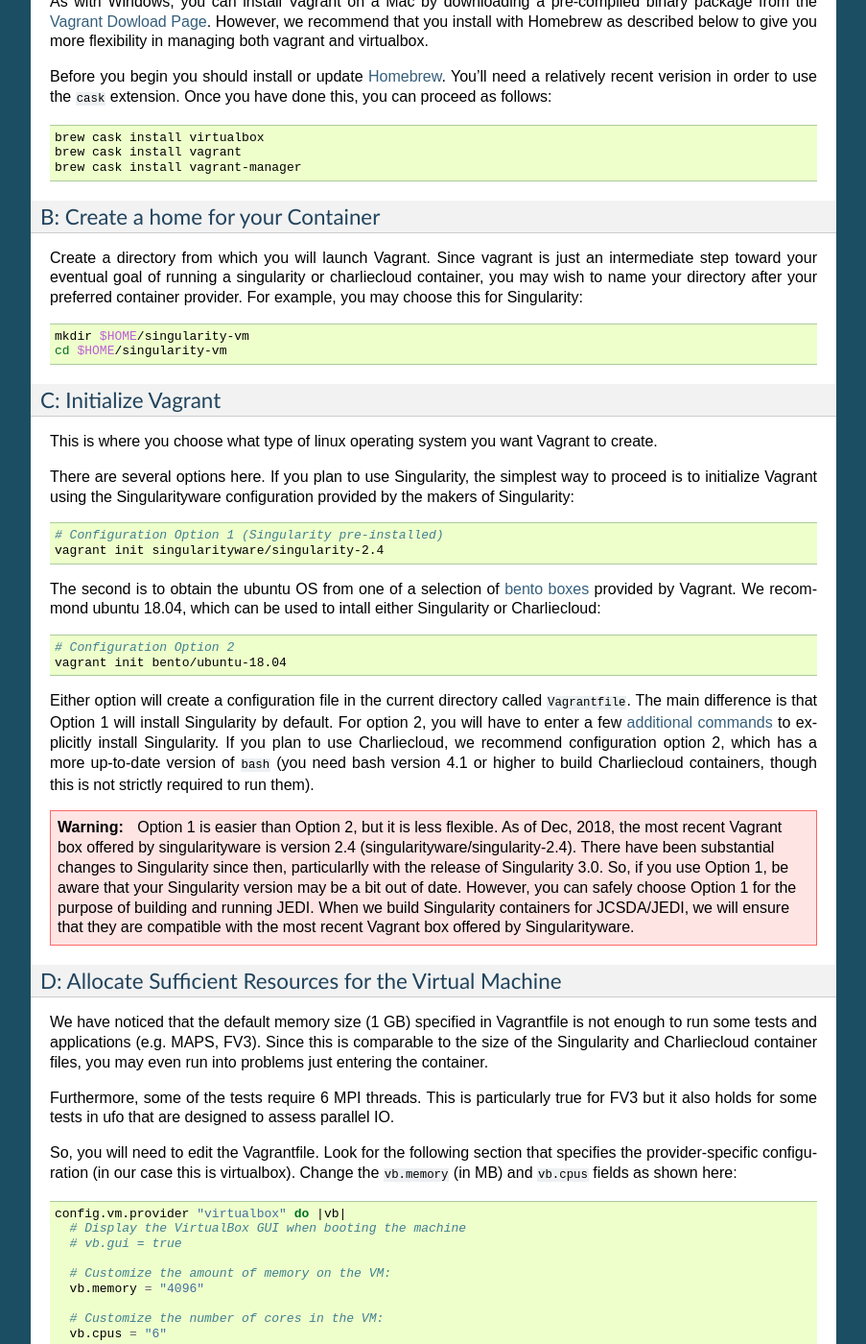
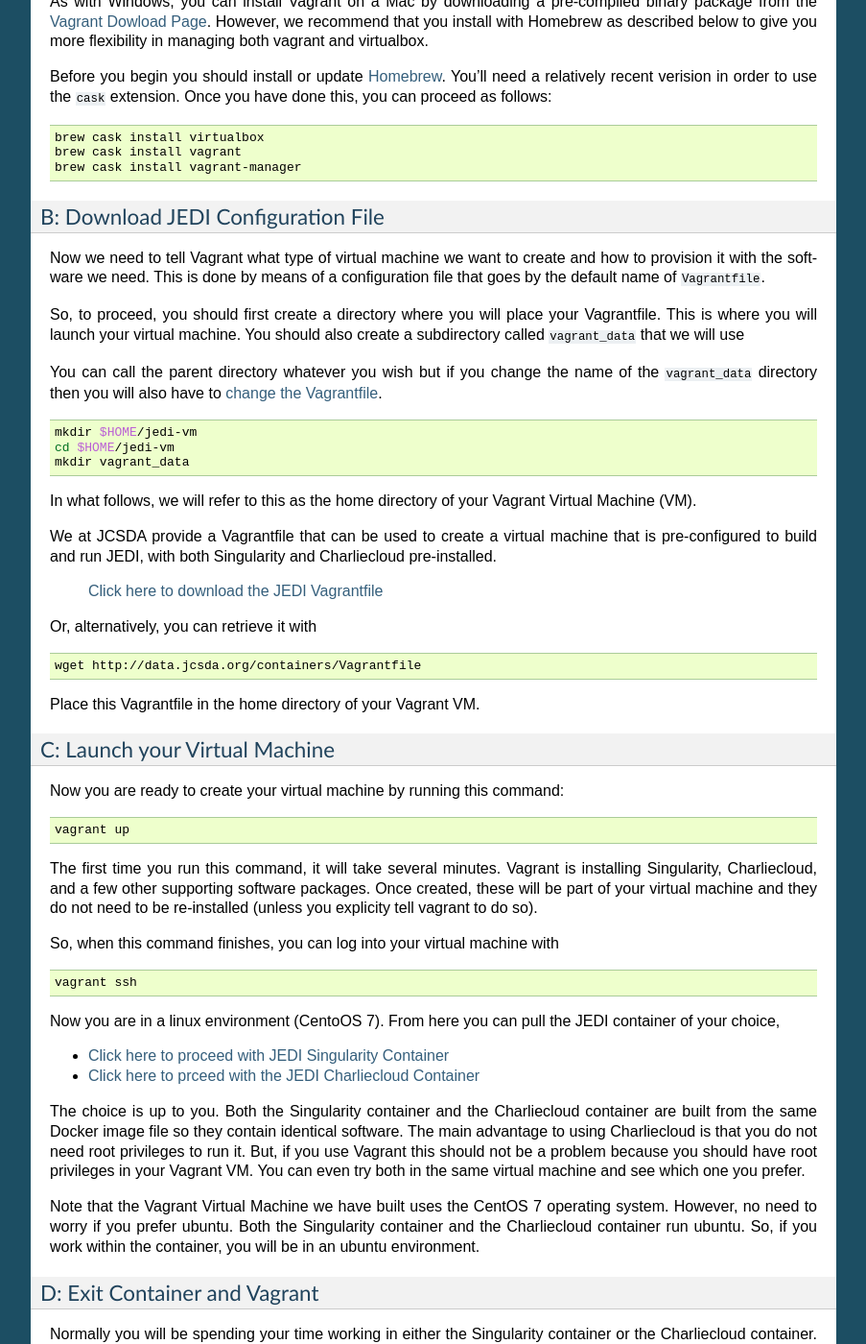
Before and after one commit to JCSDA/jedi-docs, a Sphinx documentation site: the page built from docs/developer/jedi_environment/vagrant.rst, in a window 1280 px wide and 1400 px high, scrolled down 744 px. Shown: the whole window at 96% size, without its empty margins (198-1101 px from the left). Built offline with Sphinx 7.4.7, drawn with Linux system fonts in a browser that asks for light colours; some of the changed text lies outside the part shown.

Commit message:
Revised vagrant docs

```diff
--- a/docs/developer/jedi_environment/charliecloud.rst
+++ b/docs/developer/jedi_environment/charliecloud.rst
@@ -83,7 +84,7 @@
 
    mkdir -p ~/jedi/ch-container
    cd ~/jedi/ch-container
-   wget http://data.jcsda.org/charliecloud/ch-jedi-latest.tar.gz
+   wget http://data.jcsda.org/containers/ch-jedi-latest.tar.gz
 
 This looks like a normal gzipped tar file.  However, **you should not upack it with** :code:`tar`! Instead, unpack it with this command:
 
--- a/docs/developer/jedi_environment/vagrant.rst
+++ b/docs/developer/jedi_environment/vagrant.rst
@@ -29,176 +29,130 @@
   brew cask install vagrant
   brew cask install vagrant-manager
 
-B: Create a home for your Container
-^^^^^^^^^^^^^^^^^^^^^^^^^^^^^^^^^^^^^^^^^^^^^^
+B: Download JEDI Configuration File
+^^^^^^^^^^^^^^^^^^^^^^^^^^^^^^^^^^^^^^
 
-Create a directory from which you will launch Vagrant.  Since vagrant is just an intermediate step toward your eventual goal of running a singularity or charliecloud container, you may wish to name your directory after your preferred container provider.  For example, you may choose this for Singularity:
+Now we need to tell Vagrant what type of virtual machine we want to create and how to provision it with the software we need.  This is done by means of a configuration file that goes by the default name of :code:`Vagrantfile`.
+
+So, to proceed, you should first create a directory where you will place your Vagrantfile.  This is where you will launch your virtual machine.  You should also create a subdirectory called :code:`vagrant_data` that we will use
+
+You can call the parent directory whatever you wish but if you change the name of the :code:`vagrant_data` directory then you will also have to :ref:`change the Vagrantfile <vagrant-customize>`.
 
 .. code:: bash
 
-  mkdir $HOME/singularity-vm
-  cd $HOME/singularity-vm
+  mkdir $HOME/jedi-vm
+  cd $HOME/jedi-vm
+  mkdir vagrant_data
 
-C: Initialize Vagrant
-^^^^^^^^^^^^^^^^^^^^^
+In what follows, we will refer to this as the home directory of your Vagrant Virtual Machine (VM).
 
-This is where you choose what type of linux operating system you want Vagrant to create.
+We at JCSDA provide a Vagrantfile that can be used to create a virtual machine that is pre-configured to build and run JEDI, with both Singularity and Charliecloud pre-installed.
 
-There are several options here.  If you plan to use Singularity, the simplest way to proceed is to initialize Vagrant using the Singularityware configuration provided by the makers of Singularity:
+    `Click here to download the JEDI Vagrantfile <http://data.jcsda.org/containers/Vagrantfile>`_
+
+
+Or, alternatively, you can retrieve it with
 
 .. code:: bash
 
-   # Configuration Option 1 (Singularity pre-installed)
-   vagrant init singularityware/singularity-2.4
+	  wget http://data.jcsda.org/containers/Vagrantfile
 
-The second is to obtain the ubuntu OS from one of a selection of `bento boxes <https://app.vagrantup.com/bento>`_ provided by Vagrant.  We recommond ubuntu 18.04, which can be used to intall either Singularity or Charliecloud:
+
+Place this Vagrantfile in the home directory of your Vagrant VM.
+
+C: Launch your Virtual Machine
+^^^^^^^^^^^^^^^^^^^^^^^^^^^^^^^^
+
+Now you are ready to create your virtual machine by running this command:
 
 .. code:: bash
 
-   # Configuration Option 2
-   vagrant init bento/ubuntu-18.04
+	  vagrant up
 
-Either option will create a configuration file in the current directory called :code:`Vagrantfile`.  The main difference is that Option 1 will install Singularity by default.  For option 2, you will have to enter a few :ref:`additional commands <Singularity-install>` to explicitly install Singularity.  If you plan to use Charliecloud, we recommend configuration option 2, which has a more up-to-date version of :code:`bash` (you need bash version 4.1 or higher to build Charliecloud containers, though this is not strictly required to run them).
+The first time you run this command, it will take several minutes.  Vagrant is installing Singularity, Charliecloud, and a few other supporting software packages.  Once created, these will be part of your virtual machine and they do not need to be re-installed (unless you explicity tell vagrant to do so).
 
-.. warning::
-
-   Option 1 is easier than Option 2, but it is less flexible.  As of Dec, 2018, the most recent Vagrant box offered by singularityware is version 2.4 (singularityware/singularity-2.4).  There have been substantial changes to Singularity since then, particularlly with the release of Singularity 3.0.  So, if you use Option 1, be aware that your Singularity version may be a bit out of date.  However, you can safely choose Option 1 for the purpose of building and running JEDI.  When we build Singularity containers for JCSDA/JEDI, we will ensure that they are compatible with the most recent Vagrant box offered by Singularityware.
-
-
-D: Allocate Sufficient Resources for the Virtual Machine
-^^^^^^^^^^^^^^^^^^^^^^^^^^^^^^^^^^^^^^^^^^^^^^^^^^^^^^^^^
-We have noticed that the default memory size (1 GB) specified in Vagrantfile is not enough to run some tests and applications (e.g. MAPS, FV3).  Since this is comparable to the size of the Singularity and Charliecloud container files, you may even run into problems just entering the container.
-
-Furthermore, some of the tests require 6 MPI threads.  This is particularly true for FV3 but it also holds for some tests in ufo that are designed to assess parallel IO.
-
-So, you will need to edit the Vagrantfile.  Look for the following section that specifies the provider-specific configuration (in our case this is virtualbox).  Change the :code:`vb.memory` (in MB) and :code:`vb.cpus` fields as shown here:
+So, when this command finishes, you can log into your virtual machine with
 
 .. code:: bash
 
-   config.vm.provider "virtualbox" do |vb|
-     # Display the VirtualBox GUI when booting the machine
-     # vb.gui = true
+	  vagrant ssh
 
-     # Customize the amount of memory on the VM:
-     vb.memory = "4096"
+Now you are in a linux environment (CentoOS 7).  From here you can pull the JEDI container of your choice,
 
-     # Customize the number of cores in the VM:
-     vb.cpus = "6"
+* :ref:`Click here to proceed with JEDI Singularity Container <build_env>`
+* :ref:`Click here to prceed with the JEDI Charliecloud Container <build_charliejedi>`
 
-     # [...]
+The choice is up to you.  Both the Singularity container and the Charliecloud container are built from the same Docker image file so they contain identical software.  The main advantage to using Charliecloud is that you do not need root privileges to run it.  But, if you use Vagrant this should not be a problem because you should have root privileges in your Vagrant VM.  You can even try both in the same virtual machine and see which one you prefer.
 
-   end
+Note that the Vagrant Virtual Machine we have built uses the CentOS 7 operating system.  However, no need to worry if you prefer ubuntu.  Both the Singularity container and the Charliecloud container run ubuntu.  So, if you work within the container, you will be in an ubuntu environment.
 
-This (4GB) should be sufficient to run ufo-bundle.  Some of the other bundle test suites may require as much as 16 GB.
+.. _vagrant-jedi:
 
-E: Enable file transfer between your Mac and the virtual machine
-^^^^^^^^^^^^^^^^^^^^^^^^^^^^^^^^^^^^^^^^^^^^^^^^^^^^^^^^^^^^^^^^^^^^^^^^^^
+D: Exit Container and Vagrant
+^^^^^^^^^^^^^^^^^^^^^^^^^^^^^^^
 
-By default, one cannot exchange files between the host (Mac OS) and guest (Vagrant virtual machine) machines. Fortunately, Vagrant provides a means for this type of access.
-
-Edit the Vagrantfile and find the section for a **synced folder**:
+Normally you will be spending your time working in either the Singularity container or the Charliecloud container.  When you're finished working for the day, it's important to remember to enter :code:`exit` twice, once to exit the container and once to log out of the Vagrant virtual machine:
 
 .. code:: bash
 
-    # Share an additional folder to the guest VM. The first argument is
-    # the path on the host to the actual folder. The second argument is
-    # the path on the guest to mount the folder. And the optional third
-    # argument is a set of non-required options.
-    #config.vm.synced_folder "../vagrant_data", "/vagrant_data"
+   exit # to exit Singularity or Charliecloud
+   exit # to exit Vagrant
 
-Uncomment the config.vm.synced_folder command and set the paths to the desired locations of the directories on the host and guest machines, for example:
+Now, to temporarily shut down your virtual machine, enter
 
 .. code:: bash
 
-    config.vm.synced_folder  "./vagrant_data", "/home/vagrant/vagrant_data"
+   vagrant halt
 
-**Note - you need to make sure that both of these directories exist before entering the Singularity or Charliecloud container.**  In fact, you need to create the host directory even **before you start up Vagrant**, so let's start with that one.
-
-In the above example, the host directory is the first argument, :code:`./vagrant_data`.  The path is relative to the location of the Vagrantfile.  So, Let's say that you have installed vagrant in :code:`$HOME/singularity-vm`. This is where your Vagrantfile resides and this is the directory you will start vagrant from.
-
-So, in this example, our next step would be to create a directory on our Mac (the host machine) called :code:`$HOME/singularity-vm/vagrant_data`.
-
-We also need to create the guest directory, which is the second argument in the example above, :code:`/home/vagrant/vagrant_data`.  Mounting the shared directory in the user's home directory on Vagrant, :code:`/home/vagrant`, is particularly useful if you are using Charliecloud because the user's home directory is visibile from within the directory by default.  However, creating this directory must be done from within the Vagrant VM so we will defer this to Step F below.
-
-For now we'll just leave you with a tip: **Use an absolute path for your guest directory**.  Vagrant will complain if you use a relative path, such as :code:`./vagrant_data`.  You should have permission to create a directory that branches off the root directory as in this example.
-
-On a related note: your default user name when you enter Vagrant will be :code:`vagrant` and your home directory will be :code:`/home/vagrant`.  If you want to change this you can do so by adding a line like this to your Vagrantfile:
-
-.. code:: bash
-
-   config.ssh.username = 'vagabond'
-
-For more information, and more options, see the `Vagrant documentation <https://www.vagrantup.com/docs/vagrantfile/ssh_settings.html>`_.
-
-Once both of these directories are created and synchronized, all the contents of the guest directory :code:`/home/vagrant/vagrant_data` (within the Vagrant virtual machine) will be accessible from the host directory :code:`$HOME/singularity-vm/vagrant_data` (on your Mac).  So, you will be able to transfer files at will.
-
-.. _create-vm:
-
-F: Create your virtual machine and install Singularity or Charliecloud
-^^^^^^^^^^^^^^^^^^^^^^^^^^^^^^^^^^^^^^^^^^^^^^^^^^^^^^^^^^^^^^^^^^^^^^^^
-According to the `Vagrant web site <https://www.vagrantup.com/docs/cli/up.html>`_, the most important command in Vagrant is the :code:`vagrant up` command.  This is what creates and configures the virtual machine.  Or, if you have already created the virtual machine previously and then shut it down with the :code:`vagrant halt` command (see :ref:`below <vagrant-jedi>`), then :code:`vagrant up` will re-establish it.   Once it is established, you can log into your virtual machine with the :code:`vagrant ssh` command.  So, enter this to create and log in to your linux VM:
-
-.. code:: bash
-
-    vagrant up
-    vagrant ssh
-
-You are now in a linux Ubuntu operating system; the Vagrant VM.
-
-The next step is to create the guest directory that was discussed in Step E.  So, in the example used there, we would enter:
-
-.. code:: bash
-
-    mkdir ~/vagrant_data
-
-Now we are finally ready to install the container software.  Please refer to our accompanying pages on :doc:`Singularity <singularity>` or :doc:`Charliecloud <charliecloud>` to install whichever one you prefer (or both!).
+Note that this is very different than the :code:`vagrant destroy` command, which should be used with caution.  As the name of the command suggests, vagrant destroy will completely destroy the virtual machine along with all the files and data it contains.  So, if you do this, you will have to re-create the virtual machine and re-install any JEDI bundles that you are working with.  And, you will lose any files that you have been editing.  By contrast, vagrant halt will merely shut down the virtual machine, retaining all your files.  This will allow you to gracefully log out of your workstation or laptop without harming your JEDI environment.  For further details see the `Vagrant command reference <https://www.vagrantup.com/docs/cli/halt.html>`_.
 
 .. _mac-x-forwarding:
 
 
-G: Enable X Forwarding (Optional)
+E: Enable X Forwarding (Optional)
 ^^^^^^^^^^^^^^^^^^^^^^^^^^^^^^^^^
-If you'd like to use graphical tools such as :ref:`kdbg <kdbg>` or :code:`emacs` from within the Singularity container, you will need to set up X forwarding.  For this you will need to first install `XQuartz <https://www.xquartz.org/>`_, if it's not already installed.
+If you'd like to use graphical tools such as :ref:`kdbg <kdbg>` or :code:`emacs` from within the Singularity or Charliecloud container, you will need to set up X forwarding.  If you're doing this on a Mac, you will first need to install `XQuartz <https://www.xquartz.org/>`_, if it's not already installed.
 
-After XQuartz is up and running, it's best to proceed from inside the :ref:`JEDI Singularity container <build_env>`.  If you have installed Singularity as described in Step F, then you can download the JEDI image file and enter the Singularity container as described :ref:`here <build_env>`:
+After XQuartz is up and running, you can create and enter your VM as described in step C above.   Next you will have to set your :code:`DISPLAY` environment variable to use your local machine.  This is best done from within the container (either Singularity or Charliecloud) because environment variables set outside the container may not be accessible from within.
 
 .. code:: bash
 
-   singularity pull shub://JCSDA/singularity
-   singularity shell --bind /vagrant_data -e JCSDA-singularity-master-latest.simg
-
-Now, from within the Singularity container, you need to set your :code:`DISPLAY` environment variable.  The appropriate value depends on which configuration option you chose in Step C.  If you chose option 1 (singularityware), then you should set your display as follows:
-
-.. code:: bash
-
-   #Configuration option 1 (singularityware)
-   export DISPLAY=localhost:10.0
-
-If you chose option 2 (ubuntu bento box), then you should set your display as follows:
-
-.. code:: bash
-
-   #Configuration option 2 (bento/ubuntu-16.04)
+   # inside the container
    export DISPLAY=10.0.2.2:0.0
 
-These are the addresses that Vagrant uses for the local host (i.e. your Mac) by default.  You may wish to add the appropriate display definition to an initialization script  that you can run every time you enter the singularity container as described :ref:`here <startup-script>`.
-
-Now you have to tell your Mac to accept graphical input from the virtual machine.  The default address that Vagrant uses for the virtual machine is :code:`127.0.0.1`.  So, you can go to a window that is running your local Mac OS and enter
+You may wish to add the appropriate display definition to an initialization script  that you can run every time you enter the singularity container as described :ref:`here <startup-script>`.  Then, enter this on your host machine (i.e. your Mac or Windows machine), to grant the VM permission to display
 
 .. code:: bash
 
    #On your Mac
    xhost + 127.0.0.1
 
+These are the addresses that Vagrant uses for by default.  You may wish to add the appropriate display definition to an initialization script  that you can run every time you enter the singularity container as described :ref:`here <startup-script>`.
+
 To test the display, you can start a graphical application.  For example:
 
 .. code:: bash
 
+   # inside the container
    emacs &
 
-This should work for most users (meaning it should bring up the emacs GUI).  If it does, then **you are done with this section** and you can proceed to the :ref:`next section <vagrant-jedi>`.  If the display still does not work, then you may need to explicitly grant Singularity access to your display through :code:`xauth` as we now describe.
+**Troubleshooting Tips**
 
-Exit singularity and vagrant.  Then edit your Vagrantfile and add these two lines (at the bottom, just before the :code:`end` in the main :code:`Vagrant.configure("2") do |config|` loop will do)
+If the above procedure did not work, there are several things to try.
+
+First, if you have a Mac, make sure XQuartz is installed.  You may need to re-boot your VM for a new installation to take effect.
+
+Next, try running emacs from outside the container to see if the problem is with Vagrant or with the container.
+
+If you used a different Vagrant box than the one specified in the JEDI Vagrantfile (for example, if you used one from Singularityware), if might help to set your DISPLAY variable in the container to this instead:
+
+.. code:: bash
+
+   export DISPLAY=localhost:10.0
+
+If the display still does not work, then you may need to explicitly grant Singularity access to your display through :code:`xauth` as we now describe.
+
+Exit the container and exit vagrant.  Then edit your Vagrantfile and add these two lines (at the bottom, just before the :code:`end` in the main :code:`Vagrant.configure("2") do |config|` loop will do)
 
 .. code:: bash
 
@@ -212,7 +166,7 @@
    vagrant halt # restart vagrant
    vagrant up
    vagrant ssh
-   singularity shell --bind /vagrant_data -e <singularity-image-file>
+   singularity shell --bind ./vagrant_data -e <singularity-image-file>
 
 Now create an :code:`.Xauthority` file and generate an authorization key for your display:
 
@@ -241,25 +195,95 @@
 
 If all worked as planned, this should grant permission for singularity to use your display.
 
-.. _vagrant-jedi:
 
-H: Exit Container and Vagrant
-^^^^^^^^^^^^^^^^^^^^^^^^^^^^^^^
+.. _vagrant-customize:
 
-Normally you will be spending your time working in either the Singularity container or the Charliecloud container.  When you're finished working for the day, it's important to remember to enter :code:`exit` twice, once to exit the container and once to log out of the Vagrant virtual machine:
+Customizing the Vagrantfile (optional)
+--------------------------------------------
+
+The JEDI Vagrantfile you downloaded in Step B above is already provisioned with everything you need to run JEDI, by means of the Singularity or Charliecloud software containers.
+
+However, it's useful to point out a few configuration options that some users may wish to customize.
+
+Creating your own Vagrantfile
+^^^^^^^^^^^^^^^^^^^^^^^^^^^^^^
+
+First comes the choice of machine.  The JEDI Vagrantfile uses a CentOS 7 operating system but there are a number of other options available, particulary with the well-maintained `bento boxes <https://app.vagrantup.com/bento>`_ provided by Vagrant.  You may wish to maintain multiple virtual machines with different linux operating systems.
+
+For example, you can create your own Vagrantfile by entering something like this:
 
 .. code:: bash
 
-   exit # to exit Singularity or Charliecloud
-   exit # to exit Vagrant
+   # Configuration Option 2
+   vagrant init bento/ubuntu-18.04
 
-Now, to temporarily shut down your virtual machine, enter
+
+When you then run :code:`vagrant up`, this will create an ubuntu 18.04 operating system.  You can then install either :ref:`Singularity <Singularity-install>` or :ref:`Charliecloud <Charliecloud-install>` manually.
+
+The makers of Singularity also provide their own Vagrant box, with Singularity pre-installed:
 
 .. code:: bash
 
-   vagrant halt
+   vagrant init singularityware/singularity-2.4
 
-Note that this is very different than the :code:`vagrant destroy` command, which is dangerous and should be used with great caution.  As the name of the command suggests, vagrant destroy will completely destroy the virtual machine along with all the files and data it contains.  So, if you do this, you will have to re-create the virtual machine and re-install Singularity, along with any JEDI bundles that you are working with.  And, you will lose any files that you have been editing.  By contrast, vagrant halt will merely shut down the virtual machine, retaining all your files.  This will allow you to gracefully log out of your workstation or laptop without harming your JEDI environment.  For further details see the `Vagrant command reference <https://www.vagrantup.com/docs/cli/halt.html>`_.
+However, as of Dec, 2018, the most recent version of Singularity available is 2.4; there have been considerable changes since then with the release of Singularity 3.0.   Using the JEDI Vagrantfile will ensure that your version of Singularity is compatible with the version used to create the JEDI Singularity image.
+
+Allocating Resources for your Virtual Machine
+^^^^^^^^^^^^^^^^^^^^^^^^^^^^^^^^^^^^^^^^^^^^^^^
+
+The JEDI Vagrantfile comes pre-configured to allocate 4GB of memory and 6 virtual CPUS to the VM.  This is the minimum resource allocation to run ufo-bundle.  Other bundles such as fv3 may require more memory (as much as 12-16 GB) and/or more vCPUs.  Furthermore, if you create your own Vagrantfile, the default resource allocation will likely be insufficient to run JEDI.
+
+You can change these resource allocations by editing the Vagrantfile.  Look for the following section that specifies the provider-specific configuration (variable names may differ).  Change the :code:`vb.memory` (in MB) and :code:`vb.cpus` fields as shown here:
+
+.. code:: bash
+
+   config.vm.provider "virtualbox" do |vb|
+
+     # [...]
+
+     # Customize the amount of memory on the VM:
+     vb.memory = "4096"
+
+     # Customize the number of cores in the VM:
+     vb.cpus = "6"
+
+     # [...]
+
+   end
+
+File transfer between your Mac and the VM
+^^^^^^^^^^^^^^^^^^^^^^^^^^^^^^^^^^^^^^^^^^
+
+In Step B above we created a directory called :code:`vagrant_data`.  The JEDI Vagrantfile is configured to use this directory to transfer files between your host machine (which may be running Mac OS or Windows) and your VM.  Within the VM, this directory is mounted as :code:`$HOME/vagrant_data`.
+
+To change this, you can edit the Vagrantfile and find the section for a **synced folder**:
+
+.. code:: bash
+
+    # Share an additional folder to the guest VM. The first argument is
+    # the path on the host to the actual folder. The second argument is
+    # the path on the guest to mount the folder. And the optional third
+    # argument is a set of non-required options.
+    c.vm.synced_folder "vagrant_data", "/home/vagrant/vagrant_data"
+
+
+The first argument specifies the directory on the host machine, relative to the home directory of your Vagrant VM (i.e. the directory where the Vagrantfile is).  The second specifies the path of the directory on the VM.  You can change these paths and/or names if you wish but **make sure the host directory exists before running vagrant up** so it can be properly mounted.
+
+It might also be necessary to create the mount point from within the vagrant VM:
+
+.. code:: bash
+
+    mkdir ~/vagrant_data # from within the VM, if necessary
+
+And, here is another tip: **Use an absolute path for your guest directory**.  Vagrant will complain if you use a relative path, such as :code:`./vagrant_data`.  You will need root permission if you want to branch off of root (for example :code:`/vagrant_data` is the default mounting if you run :code:`vagrant init`.)
+
+On a related note: your default user name when you enter Vagrant will be :code:`vagrant` and your home directory will be :code:`/home/vagrant`.  If you want to change this you can do so by adding a line like this to your Vagrantfile:
+
+.. code:: bash
+
+   config.ssh.username = 'vagabond'
+
+For more information, and more options, see the `Vagrant documentation <https://www.vagrantup.com/docs/vagrantfile/ssh_settings.html>`_.
 
 
 Working with Vagrant and the JEDI Container
```
Also changed, not shown: other parts of docs/developer/jedi_environment/charliecloud.rst (+1 -0 lines).
